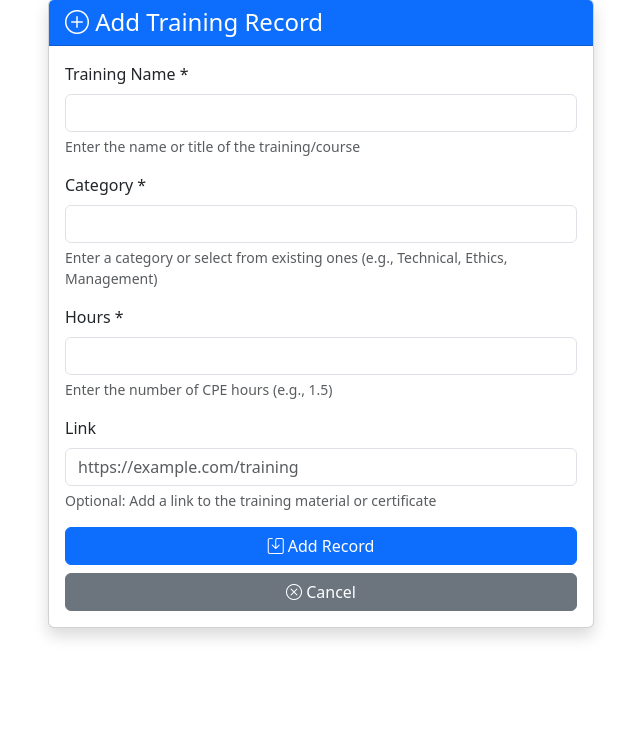
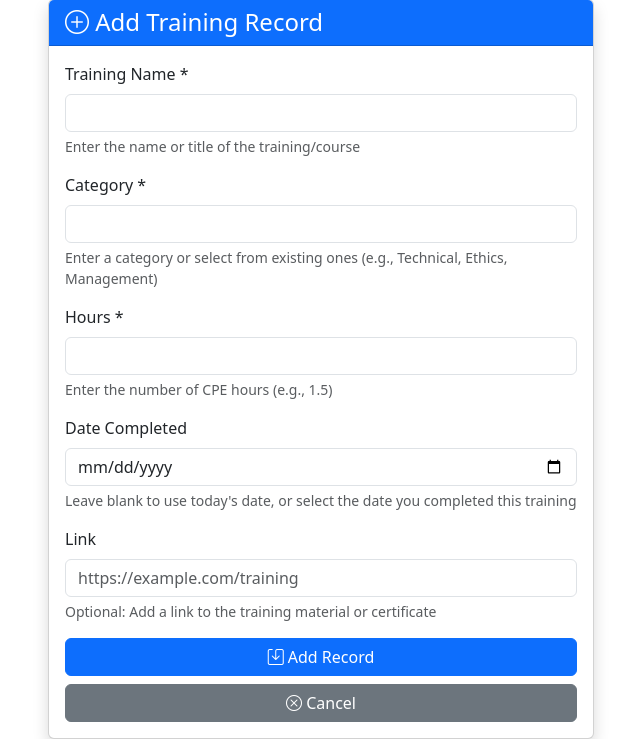
Before and after one commit to twisted007/cpe-tracker, a Flask app: page /add in a window 1280 px wide. Shown: the part 81-820 px from the top of the page, without its empty margins (319-959 px from the left). Before the commit the page ends 720 px from the top, so only its background shows below. Run offline with Flask 3, Linux system fonts and the light colour scheme; the visitor is signed in with stand-in values (Sample User, id 1); data that the repository does not hold is empty.

Commit message:
Added ability to edit training completion date.

```diff
--- a/app.py
+++ b/app.py
@@ -114,6 +114,7 @@ def add_record():
         category = request.form.get('category')
         hours = request.form.get('hours')
         link = request.form.get('link')
+        date_completed = request.form.get('date_completed')
 
         try:
             hours = float(hours)
@@ -121,12 +122,23 @@ def add_record():
             flash('Invalid hours value', 'danger')
             return redirect(url_for('add_record'))
 
+        # Parse the date if provided, otherwise use current datetime
+        if date_completed:
+            try:
+                completed_datetime = datetime.strptime(date_completed, '%Y-%m-%d')
+            except ValueError:
+                flash('Invalid date format', 'danger')
+                return redirect(url_for('add_record'))
+        else:
+            completed_datetime = datetime.utcnow()
+
         record = CPERecord(
             user_id=current_user.id,
             training_name=training_name,
             category=category,
             hours=hours,
-            link=link
+            link=link,
+            date_added=completed_datetime
         )
         db.session.add(record)
         db.session.commit()
@@ -161,12 +173,21 @@ def edit_record(record_id):
         record.training_name = request.form.get('training_name')
         record.category = request.form.get('category')
         record.link = request.form.get('link')
+        date_completed = request.form.get('date_completed')
 
         try:
             record.hours = float(request.form.get('hours'))
         except ValueError:
             flash('Invalid hours value', 'danger')
             return redirect(url_for('edit_record', record_id=record_id))
+
+        # Update the date_added if a new date is provided
+        if date_completed:
+            try:
+                record.date_added = datetime.strptime(date_completed, '%Y-%m-%d')
+            except ValueError:
+                flash('Invalid date format', 'danger')
+                return redirect(url_for('edit_record', record_id=record_id))
 
         record.date_modified = datetime.utcnow()
         db.session.commit()
--- a/templates/add_record.html
+++ b/templates/add_record.html
@@ -35,6 +35,12 @@
                     </div>
 
                     <div class="mb-3">
+                        <label for="date_completed" class="form-label">Date Completed</label>
+                        <input type="date" class="form-control" id="date_completed" name="date_completed">
+                        <div class="form-text">Leave blank to use today's date, or select the date you completed this training</div>
+                    </div>
+
+                    <div class="mb-3">
                         <label for="link" class="form-label">Link</label>
                         <input type="url" class="form-control" id="link" name="link" placeholder="https://example.com/training">
                         <div class="form-text">Optional: Add a link to the training material or certificate</div>
--- a/templates/edit_record.html
+++ b/templates/edit_record.html
@@ -32,6 +32,12 @@
                     </div>
 
                     <div class="mb-3">
+                        <label for="date_completed" class="form-label">Date Completed</label>
+                        <input type="date" class="form-control" id="date_completed" name="date_completed" value="{{ record.date_added.strftime('%Y-%m-%d') }}">
+                        <div class="form-text">Update the date when this training was actually completed</div>
+                    </div>
+
+                    <div class="mb-3">
                         <label for="link" class="form-label">Link</label>
                         <input type="url" class="form-control" id="link" name="link" value="{{ record.link or '' }}" placeholder="https://example.com/training">
                     </div>
```
